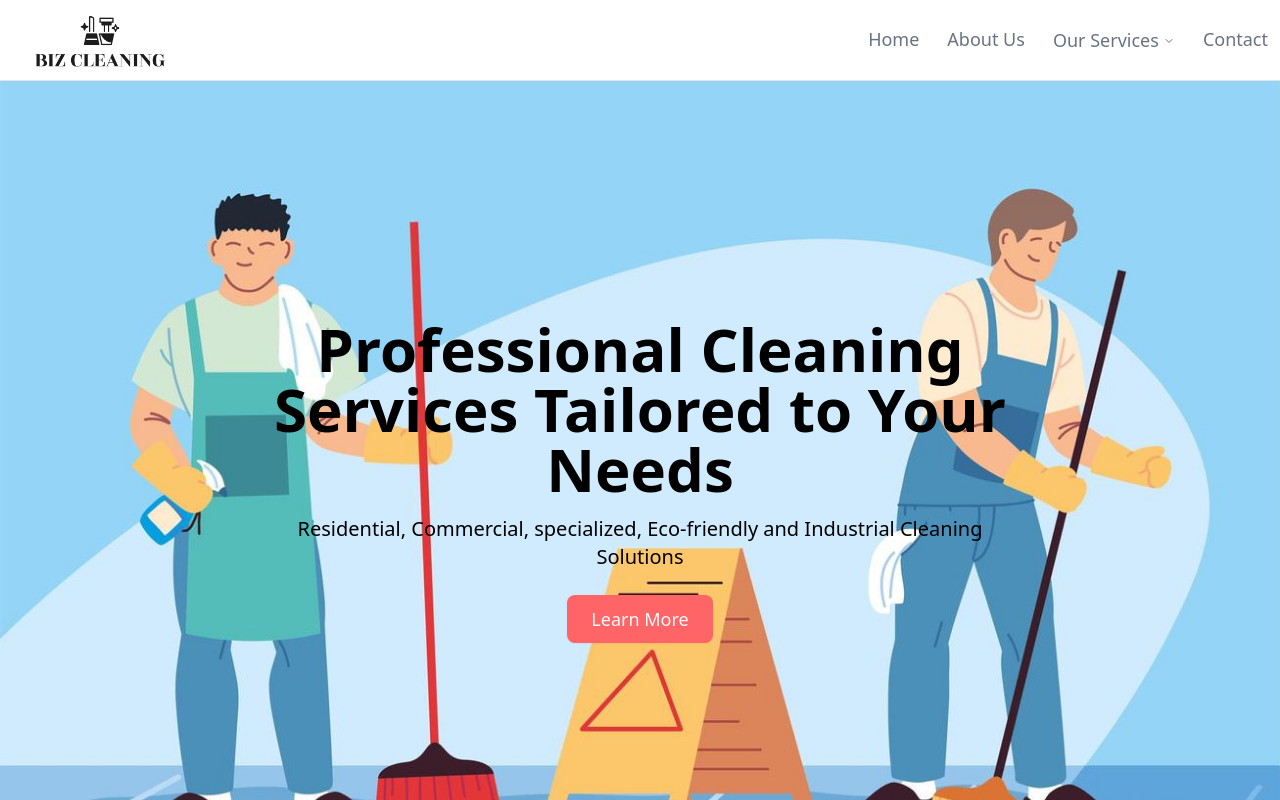
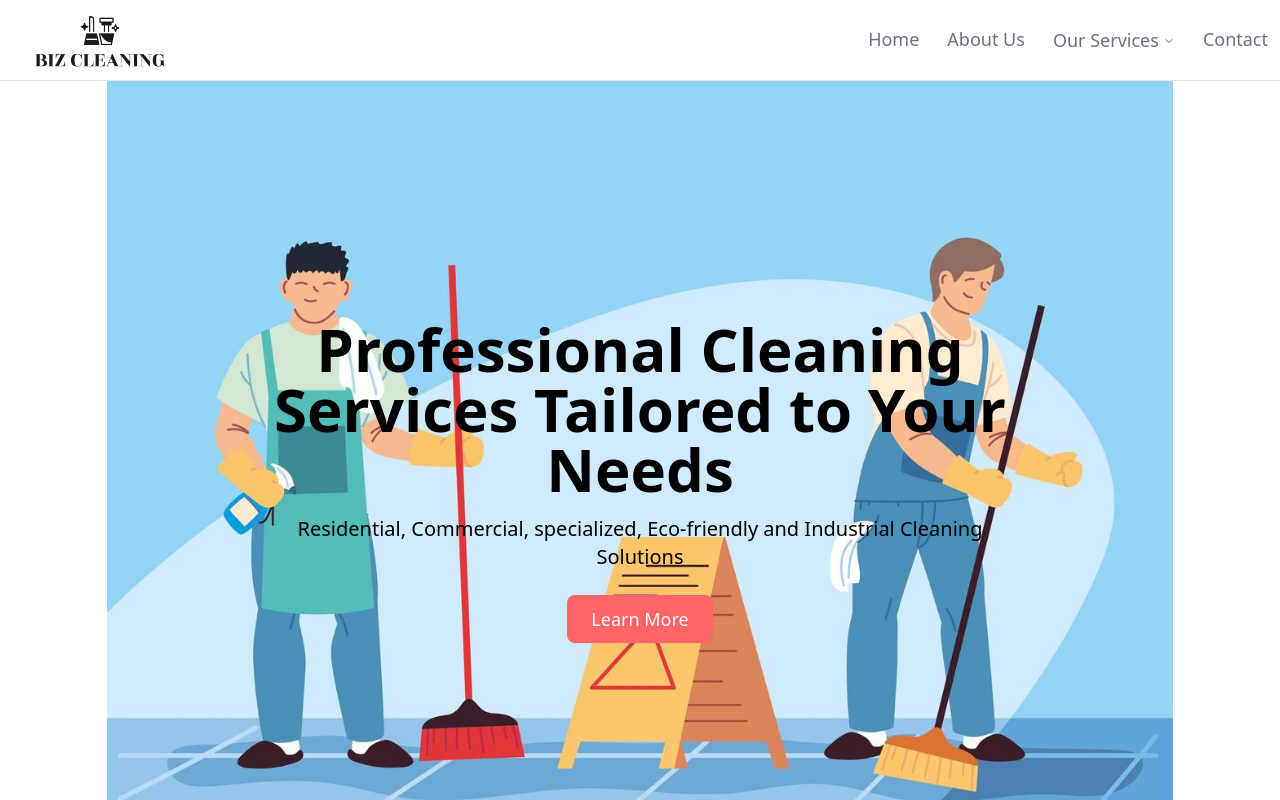
Before and after one commit to LokeshJavvaji/biz-cleaning, a Next.js app: page / in a window 1280 px wide. Shown: the top 800 px of the page. Built offline with nearby package versions, Linux system fonts and the light colour scheme.

Commit message:
Update hero.tsx

```diff
--- a/app/components/Hero/hero.tsx
+++ b/app/components/Hero/hero.tsx
@@ -8,16 +8,11 @@ export default function Hero() {
   return (
     <section className="relative h-screen flex flex-col items-center justify-center text-center px-4 md:px-8">
       {/* Background Image */}
-      <div className="absolute inset-0">
-        <Image
-          src="/home.jpg"
-          alt="Background"
-          fill
-          className="object-cover"
-          priority
-        />
-        <div className="absolute inset-0 bg-black/0"></div>
-      </div>
+     <div className="absolute inset-0 w-full h-screen">
+  <Image src="/home.jpg" alt="Background" fill className="object-contain" priority />
+  <div className="absolute inset-0 bg-black/0"></div>
+</div>
+
 
       {/* Content */}
       <div className="relative z-10 max-w-3xl text-black">
```
